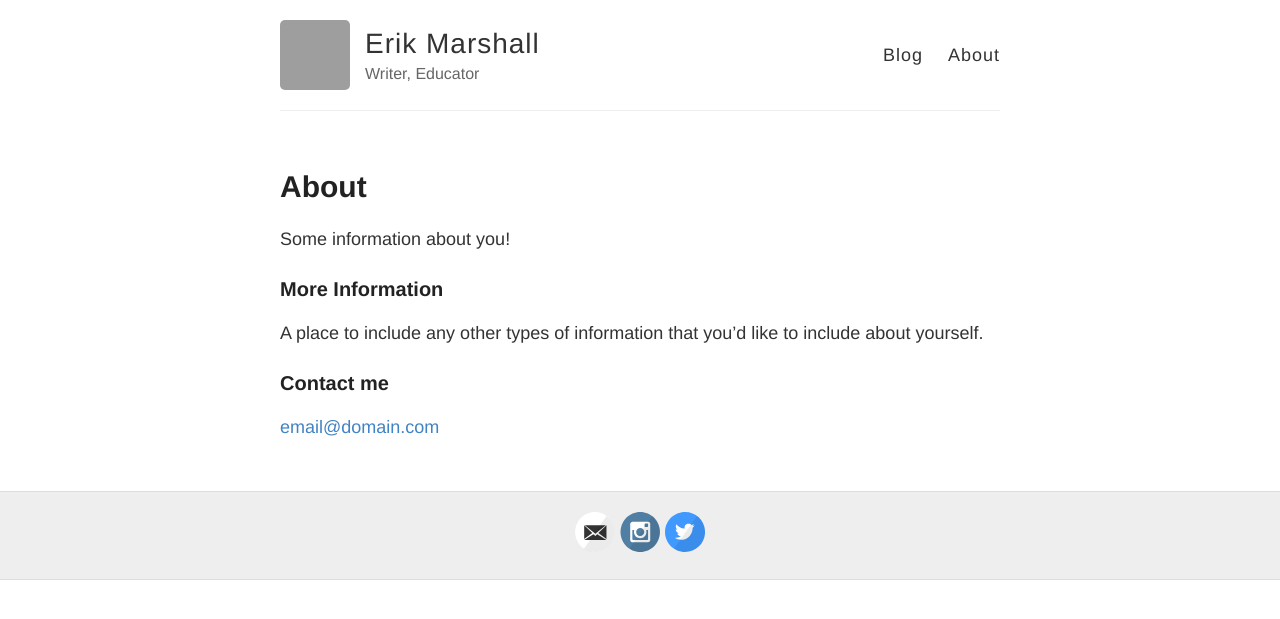
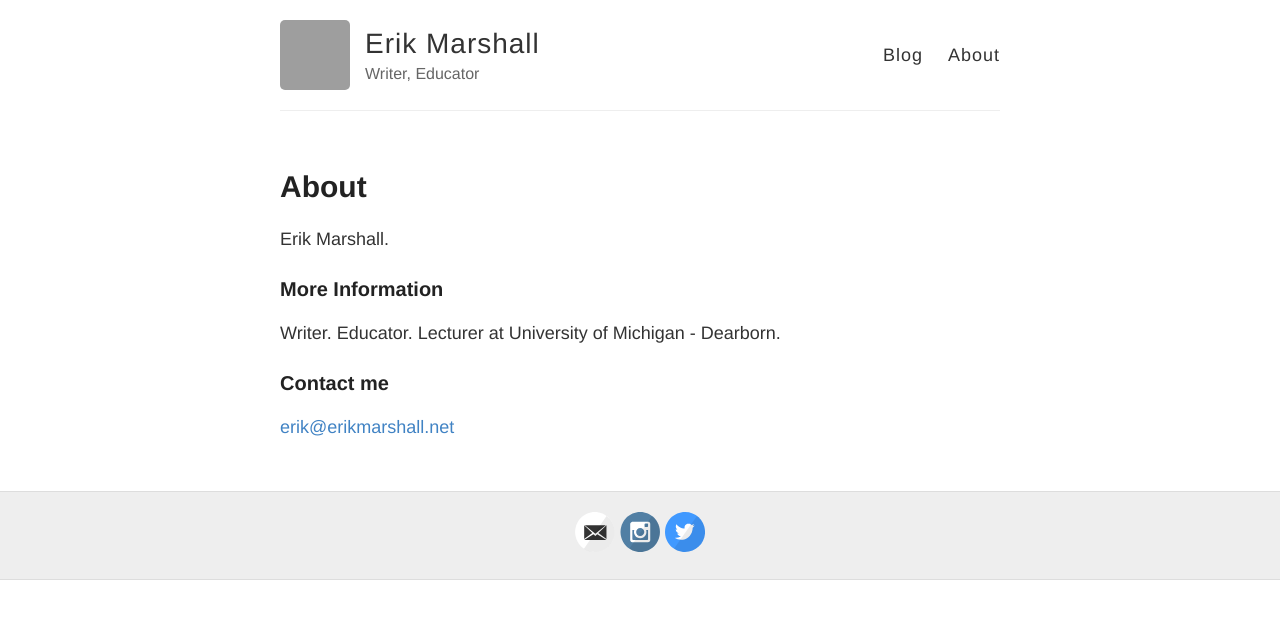
Before and after one commit to emarshphd/emarshphd.github.io, a Jekyll site: the page built from about.md, in a window 1280 px wide. Shown: the top 619 px of the page. Built offline with Jekyll 4.4.1, drawn with Linux system fonts in a browser that asks for light colours; grey boxes are pictures that could not be loaded.

Commit message:
Update about.md

```diff
--- a/about.md
+++ b/about.md
@@ -4,12 +4,12 @@ title: About
 permalink: /about/
 ---
 
-Some information about you!
+Erik Marshall.
 
 ### More Information
 
-A place to include any other types of information that you'd like to include about yourself.
+Writer. Educator. Lecturer at University of Michigan - Dearborn.
 
 ### Contact me
 
-[email@domain.com](mailto:email@domain.com)
+[erik@erikmarshall.net](mailto:erik@erikmarshall.net)
```
